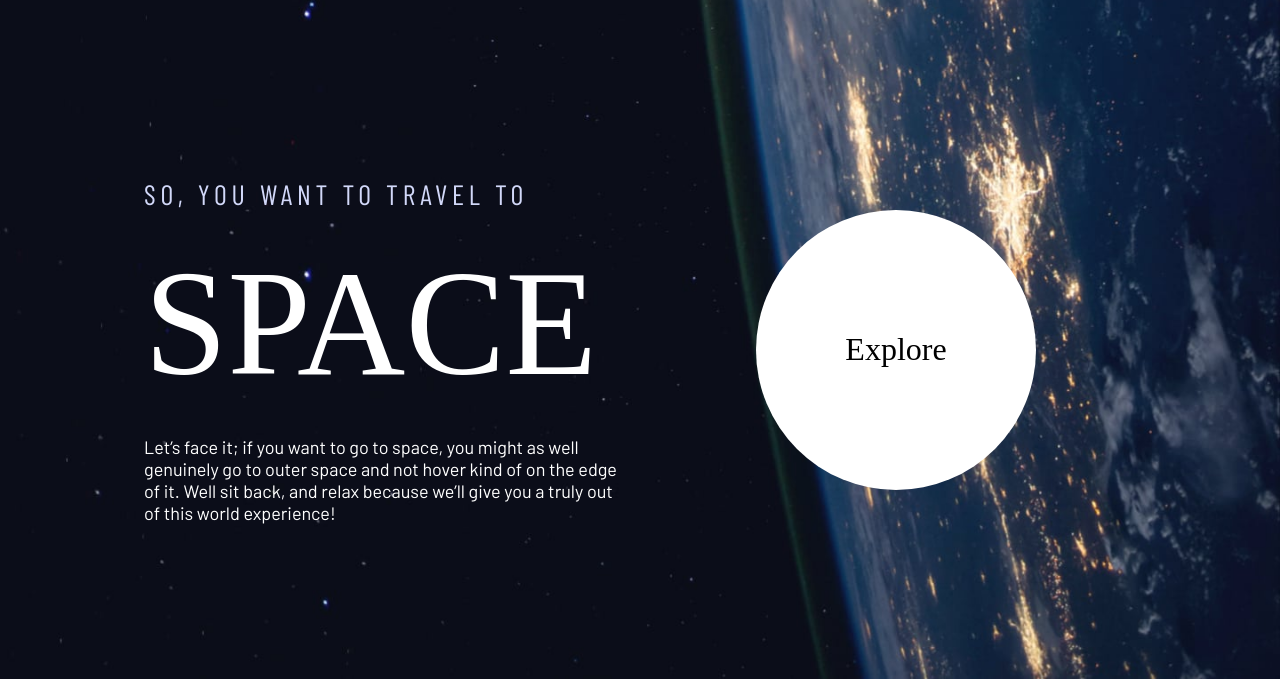
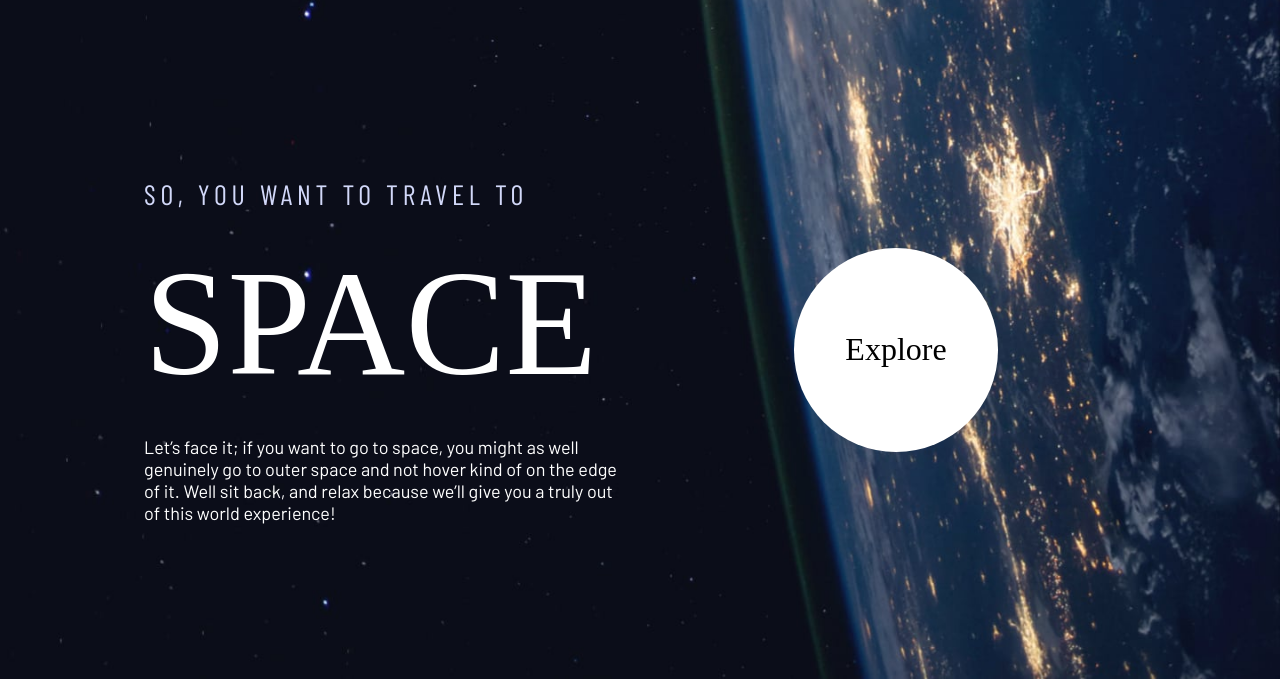
Before and after one commit to AsrafulislamMasrafi/SpaceTourism, a plain HTML site: page html/index.html in a window 1280 px wide. Shown: the part 121-800 px from the top of the page. Drawn offline with nearby package versions, Linux system fonts and the light colour scheme; a web font is replaced by a local one.

Commit message:
explore btn width fix

```diff
--- a/scss/style.scss
+++ b/scss/style.scss
@@ -173,7 +173,7 @@
       a {
         background-color: $clr-white;
         color: black;
-        padding: 0 max(3rem, 7vw);
+        padding: 0 max(3rem, 4vw);
         font-size: var(--fs-600);
         border-radius: 50%;
         display: inline-grid;
@@ -188,7 +188,7 @@
           border-radius: 50%;
           opacity: 0;
           transition: 0.5s;
-          background-color: rgba(255, 255, 255, 0.336);
+          background-color: rgba(255, 255, 255, 0.123);
           z-index: -1;
         }
         &:hover::after,
```
Also changed, not shown: css/style.css.
